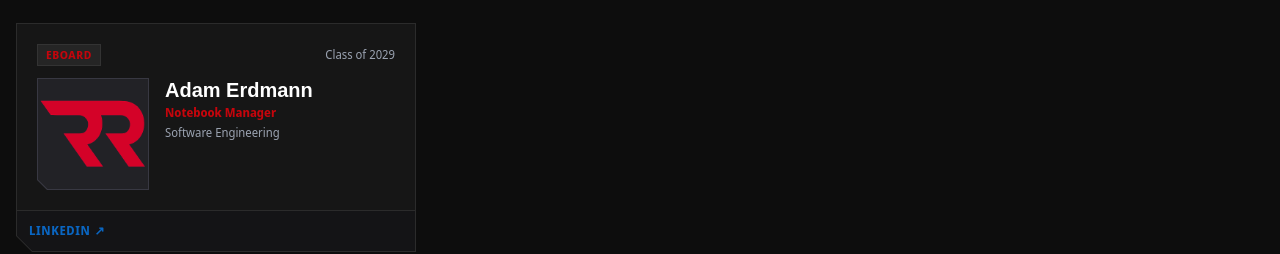
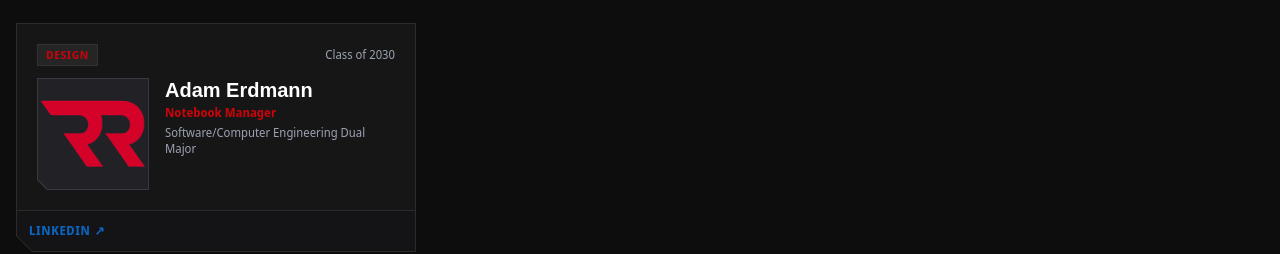
Before and after one commit to msoe-vex/vex-website, a Next.js app: page /members in a window 1280 px wide. Shown: the part 1659-1913 px from the top of the page. Built offline with nearby package versions, Linux system fonts and the light colour scheme; a web font is replaced by a local one.

Commit message:
Update app/data/members.ts via Dashboard

```diff
--- a/app/data/members.ts
+++ b/app/data/members.ts
@@ -187,10 +187,10 @@ export const members: Member[] = [
         id: "adam-erdmann",
         name: "Adam Erdmann",
         role: "Notebook Manager",
-        subsystems: ["Eboard"],
+        subsystems: ["Design"],
         status: "active",
-        gradYear: 2029,
-        major: "Software Engineering",
+        gradYear: 2030,
+        major: "Software/Computer Engineering Dual Major",
         image: "/branding/RR_Icon.png",
         linkedin: "https://www.linkedin.com/in/adamerdmann/"
     }
```
